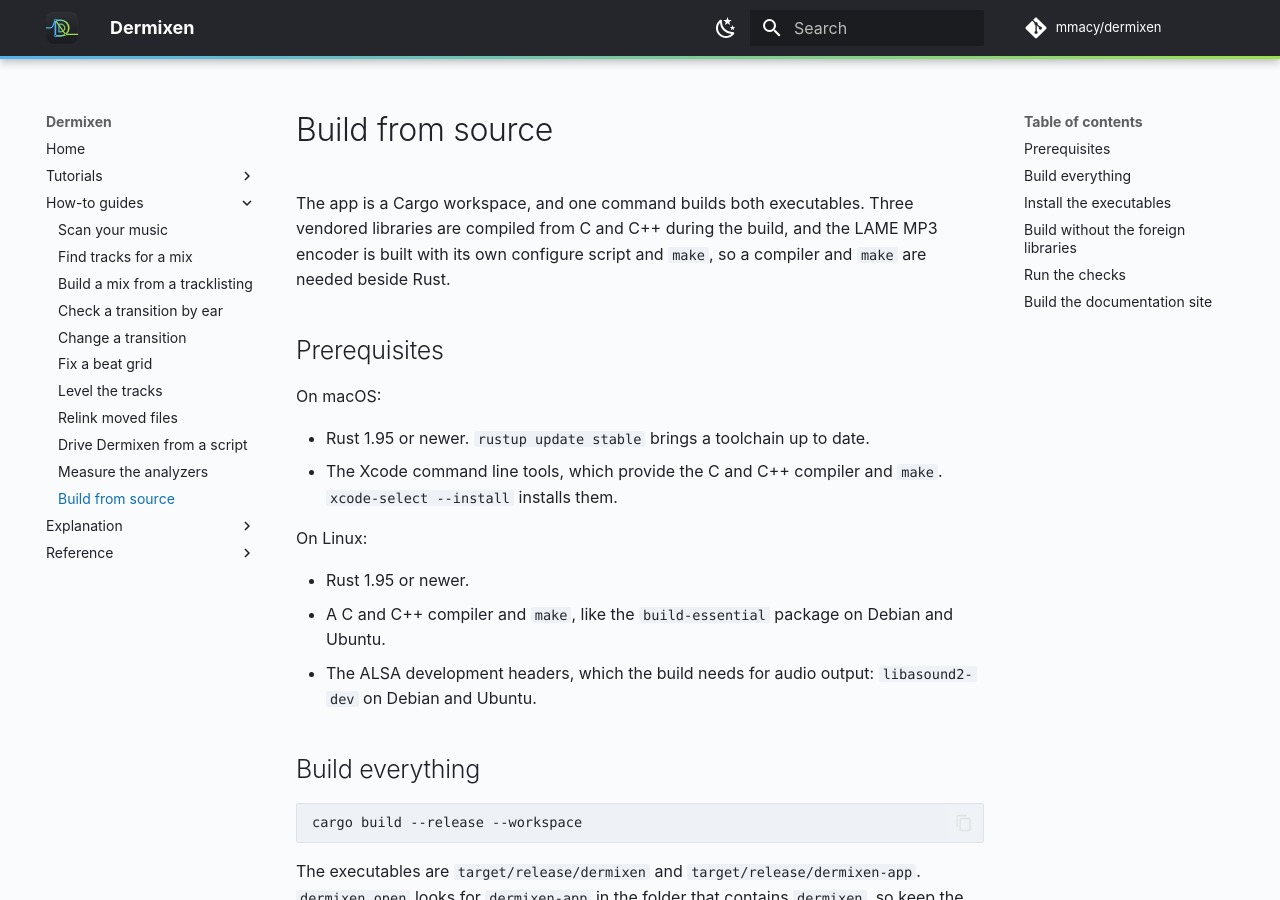
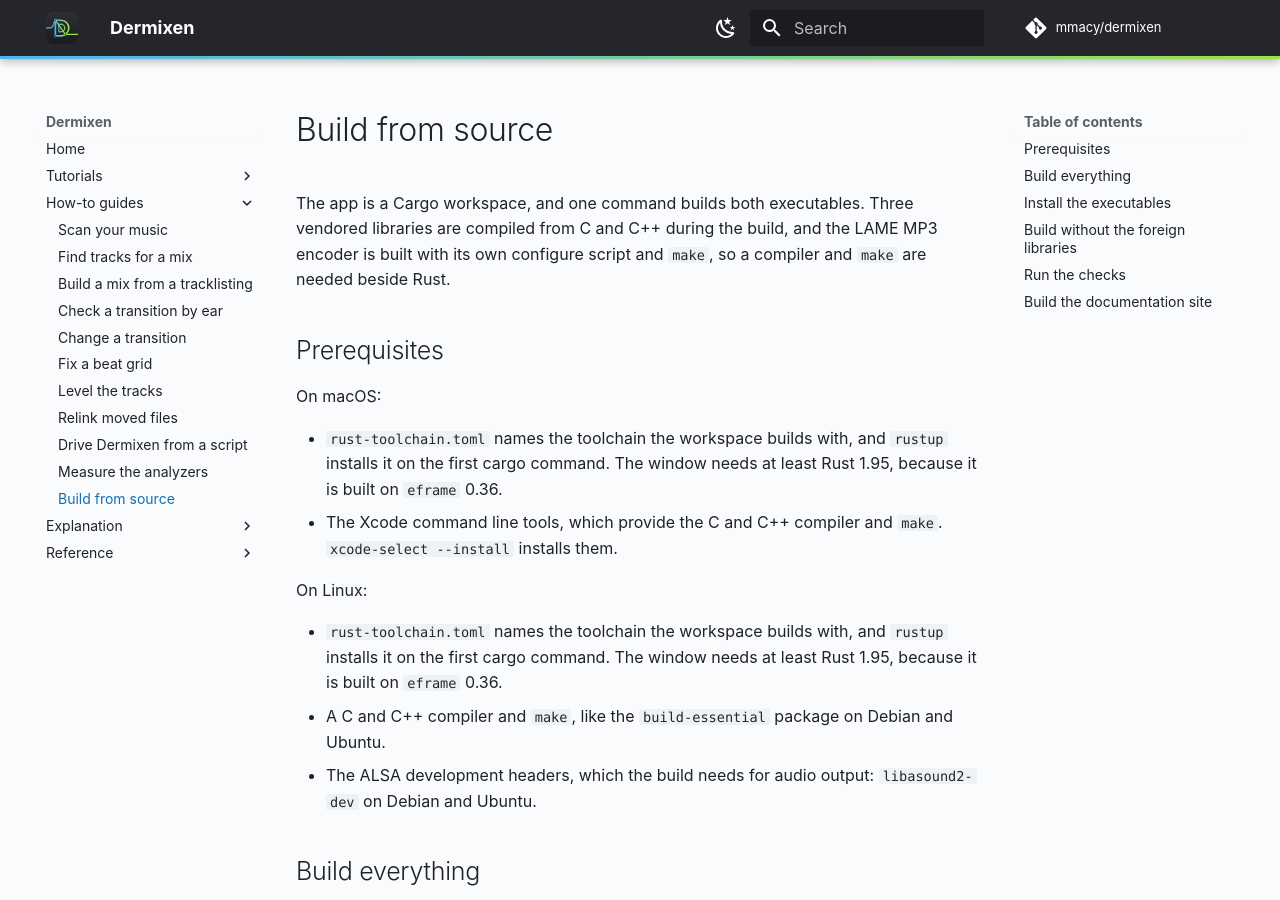
Before and after one commit to mmacy/dermixen, an MkDocs documentation site: the page built from docs/how-to/build-from-source.md, in a window 1280 px wide and 900 px high. Built offline with MkDocs 1.6.1 and Material for MkDocs 9.7.7, drawn with Linux system fonts in a browser that asks for light colours; comment, search, counter and statistics services are not loaded.

Commit message:
Bring documents up to date with the limits security-integration adds
docs/cli.md, docs/library.md, docs/window.md, docs/how-to/build-from-source.md,
SECURITY.md, and the mix-authoring skill now match crates/cli/src/paths.rs,
crates/media/src/decode.rs, and crates/app/src/main.rs: which writing
commands never replace their own inputs, the decoder's three enforced
limits and the sample clamp, the window's own three exit codes, the
rust-toolchain.toml-based prerequisite, and what the app reads and reports.

Claude-Session: https://claude.ai/code/session_012fYvX5eJ3QYfMC5wLDVvEf

```diff
--- a/docs/how-to/build-from-source.md
+++ b/docs/how-to/build-from-source.md
@@ -6,12 +6,12 @@ The app is a Cargo workspace, and one command builds both executables. Three ven
 
 On macOS:
 
-- Rust 1.95 or newer. `rustup update stable` brings a toolchain up to date.
+- `rust-toolchain.toml` names the toolchain the workspace builds with, and `rustup` installs it on the first cargo command. The window needs at least Rust 1.95, because it is built on `eframe` 0.36.
 - The Xcode command line tools, which provide the C and C++ compiler and `make`. `xcode-select --install` installs them.
 
 On Linux:
 
-- Rust 1.95 or newer.
+- `rust-toolchain.toml` names the toolchain the workspace builds with, and `rustup` installs it on the first cargo command. The window needs at least Rust 1.95, because it is built on `eframe` 0.36.
 - A C and C++ compiler and `make`, like the `build-essential` package on Debian and Ubuntu.
 - The ALSA development headers, which the build needs for audio output: `libasound2-dev` on Debian and Ubuntu.
 
```
Also changed, not shown: .claude/skills/mix-authoring/SKILL.md (+3 -1 lines), SECURITY.md (+11 -1 lines), docs/cli.md (+2 -2 lines), docs/library.md (+1 -1 lines), docs/window.md (+1 -1 lines).
